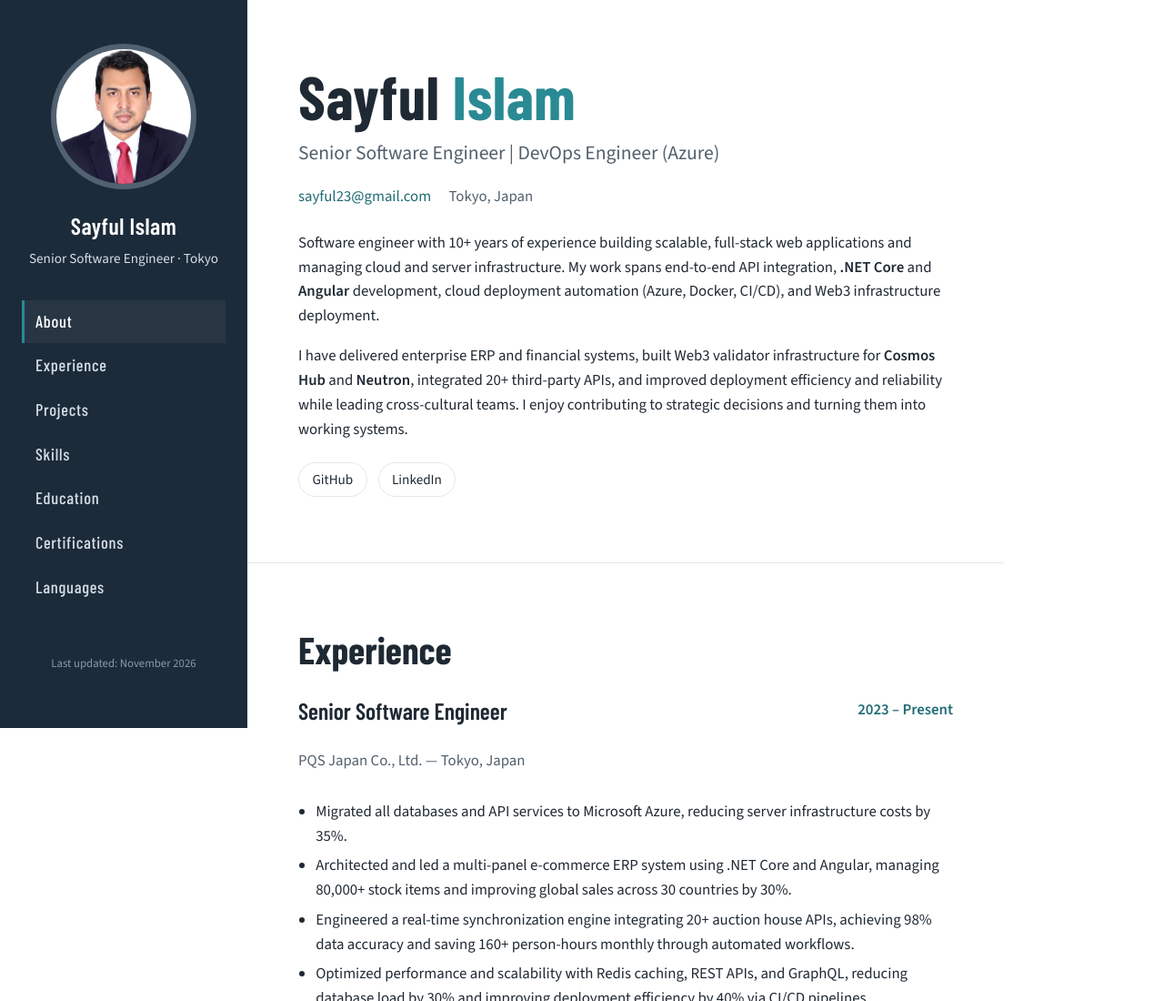
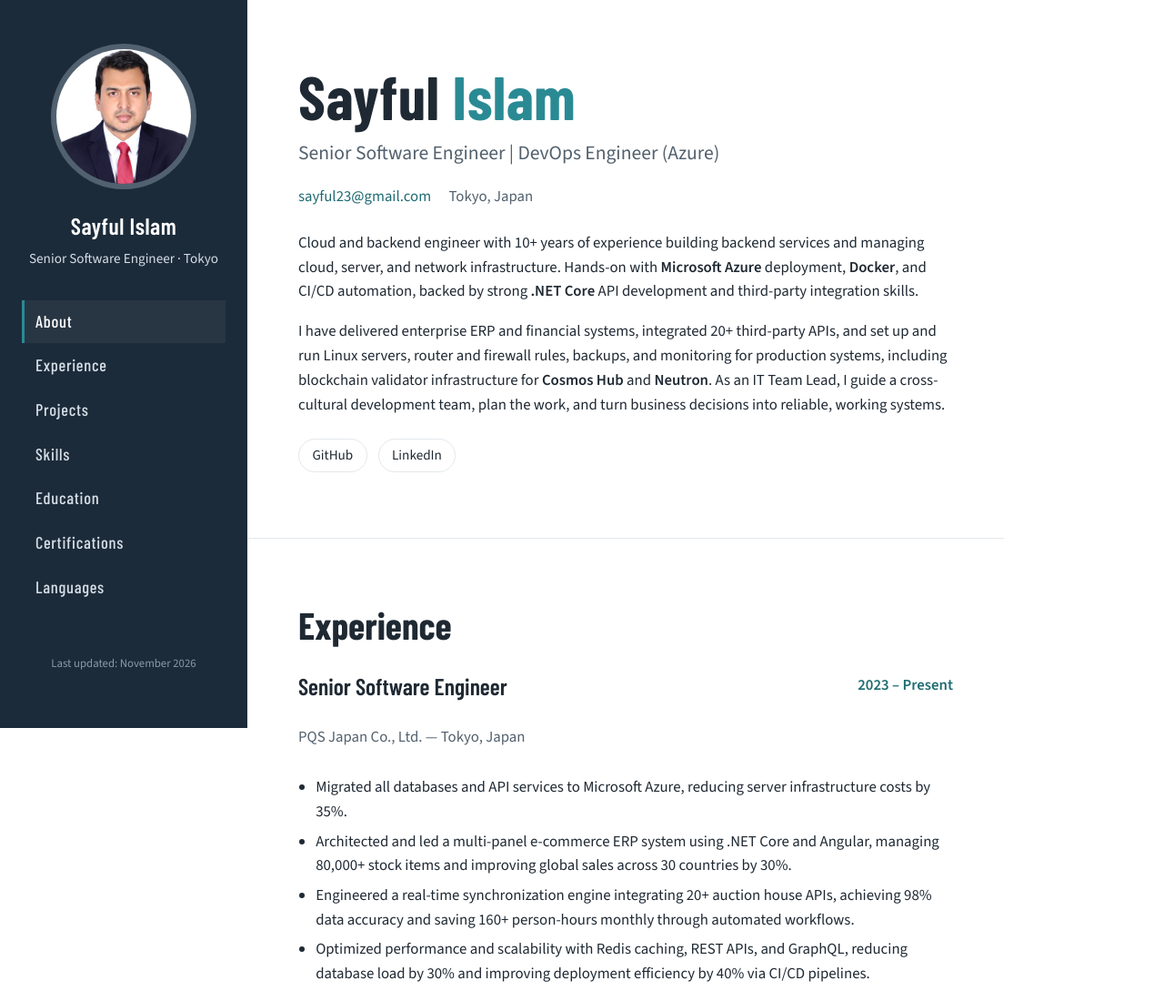
Before and after one commit to sayfulislam/sayfulislam.github.io, a plain HTML site: page index.html in a window 1280 px wide. Shown: the top 1100 px of the page at 91% size. Drawn offline with nearby package versions, Linux system fonts and the light colour scheme.

Commit message:
profile introduction updated

```diff
--- a/index.html
+++ b/index.html
@@ -170,8 +170,8 @@
       <a href="mailto:sayful23@gmail.com">sayful23@gmail.com</a>
       Tokyo, Japan
     </p>
-    <p>Software engineer with 10+ years of experience building scalable, full-stack web applications and managing cloud and server infrastructure. My work spans end-to-end API integration, <strong>.NET Core</strong> and <strong>Angular</strong> development, cloud deployment automation (Azure, Docker, CI/CD), and Web3 infrastructure deployment.</p>
-    <p>I have delivered enterprise ERP and financial systems, built Web3 validator infrastructure for <strong>Cosmos Hub</strong> and <strong>Neutron</strong>, integrated 20+ third-party APIs, and improved deployment efficiency and reliability while leading cross-cultural teams. I enjoy contributing to strategic decisions and turning them into working systems.</p>
+    <p>Cloud and backend engineer with 10+ years of experience building backend services and managing cloud, server, and network infrastructure. Hands-on with <strong>Microsoft Azure</strong> deployment, <strong>Docker</strong>, and CI/CD automation, backed by strong <strong>.NET Core</strong> API development and third-party integration skills.</p>
+    <p>I have delivered enterprise ERP and financial systems, integrated 20+ third-party APIs, and set up and run Linux servers, router and firewall rules, backups, and monitoring for production systems, including blockchain validator infrastructure for <strong>Cosmos Hub</strong> and <strong>Neutron</strong>. As an IT Team Lead, I guide a cross-cultural development team, plan the work, and turn business decisions into reliable, working systems.</p>
     <ul class="socials">
       <li><a href="https://github.com/sayfulislam">GitHub</a></li>
       <li><a href="https://www.linkedin.com/in/tosayful/">LinkedIn</a></li>
```
